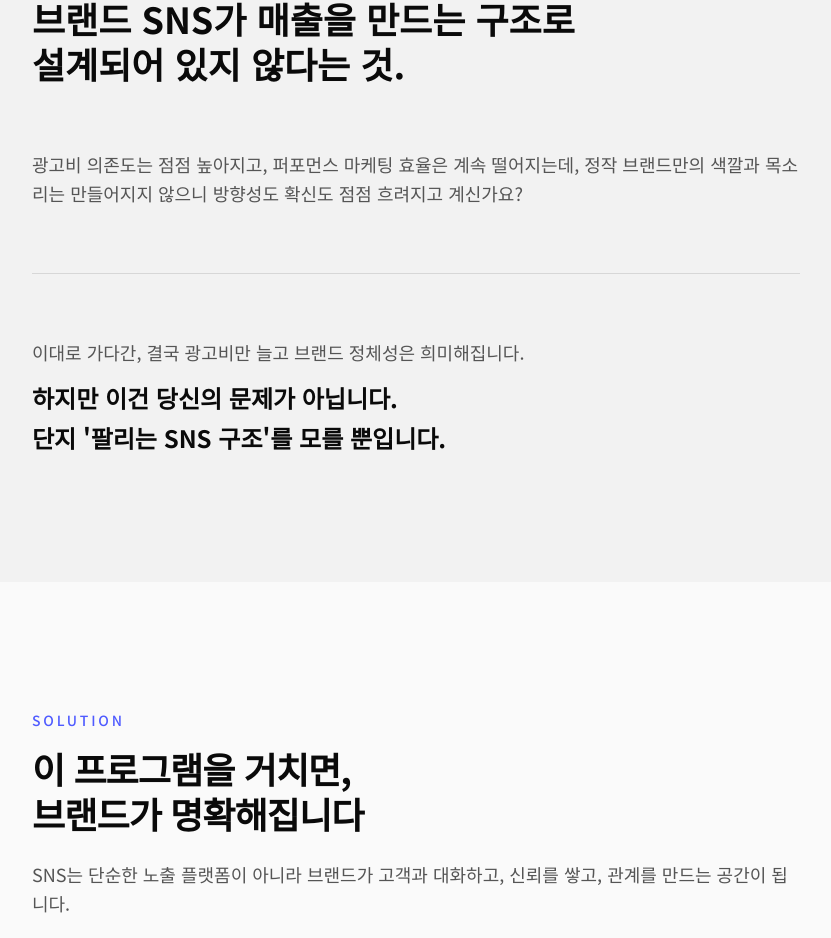
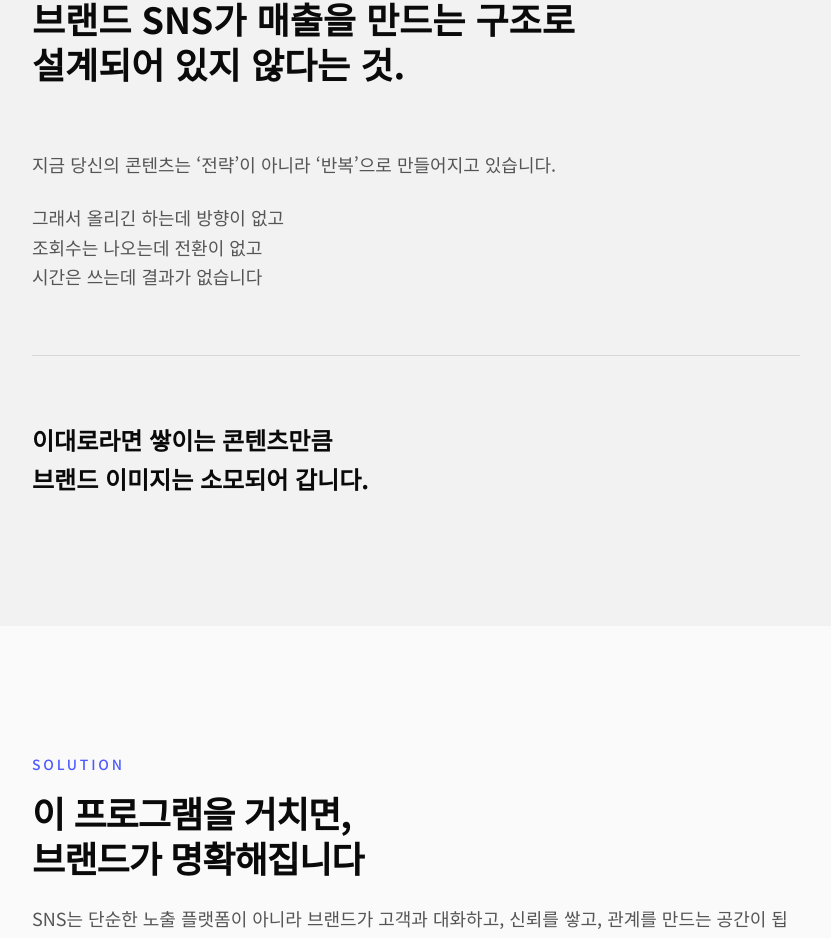
Before and after one commit to kimdoimnida-cell/coach, a Next.js app: page / in a window 1280 px wide. Shown: the part 1746-2684 px from the top of the page, without its empty margins (224-1055 px from the left). Built offline with nearby package versions, Linux system fonts and the light colour scheme.

Commit message:
Update problem section text

```diff
--- a/components/sections/problem-section.tsx
+++ b/components/sections/problem-section.tsx
@@ -15,19 +15,22 @@ export function ProblemSection() {
 
         <div className="space-y-6 text-base leading-relaxed text-muted-foreground md:text-lg">
           <p>
-            {'광고비 의존도는 점점 높아지고, 퍼포먼스 마케팅 효율은 계속 떨어지는데, 정작 브랜드만의 색깔과 목소리는 만들어지지 않으니 방향성도 확신도 점점 흐려지고 계신가요?'}
+            {'지금 당신의 콘텐츠는 ‘전략’이 아니라 ‘반복’으로 만들어지고 있습니다.'}
+          </p>
+          <p>
+            {'그래서 올리긴 하는데 방향이 없고'}
+            <br />
+            {'조회수는 나오는데 전환이 없고'}
+            <br />
+            {'시간은 쓰는데 결과가 없습니다'}
           </p>
         </div>
 
         <div className="mt-16 border-t border-border pt-16">
-          <p className="mb-4 text-base text-muted-foreground md:text-lg">
-            {'이대로 가다간, 결국 광고비만 늘고 브랜드 정체성은 희미해집니다.'}
-          </p>
-          <p className="text-xl font-bold text-foreground md:text-2xl">
-            {'하지만 이건 당신의 문제가 아닙니다.'}
-          </p>
-          <p className="mt-2 text-xl font-bold text-foreground md:text-2xl">
-            {"단지 '팔리는 SNS 구조'를 모를 뿐입니다."}
+          <p className="text-xl font-bold leading-relaxed text-foreground md:text-2xl">
+            {'이대로라면 쌓이는 콘텐츠만큼'}
+            <br />
+            {'브랜드 이미지는 소모되어 갑니다.'}
           </p>
         </div>
       </div>
```
